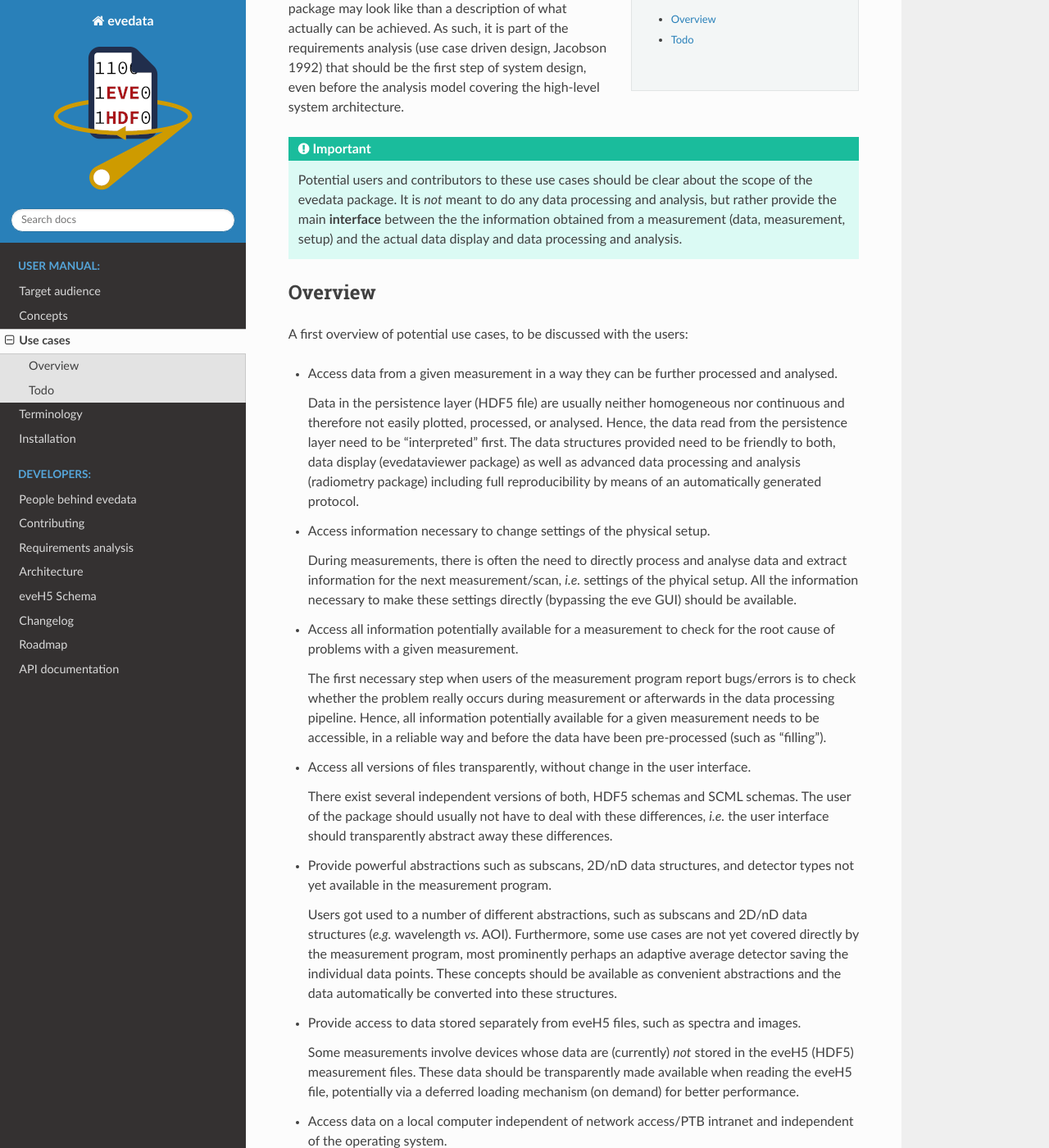
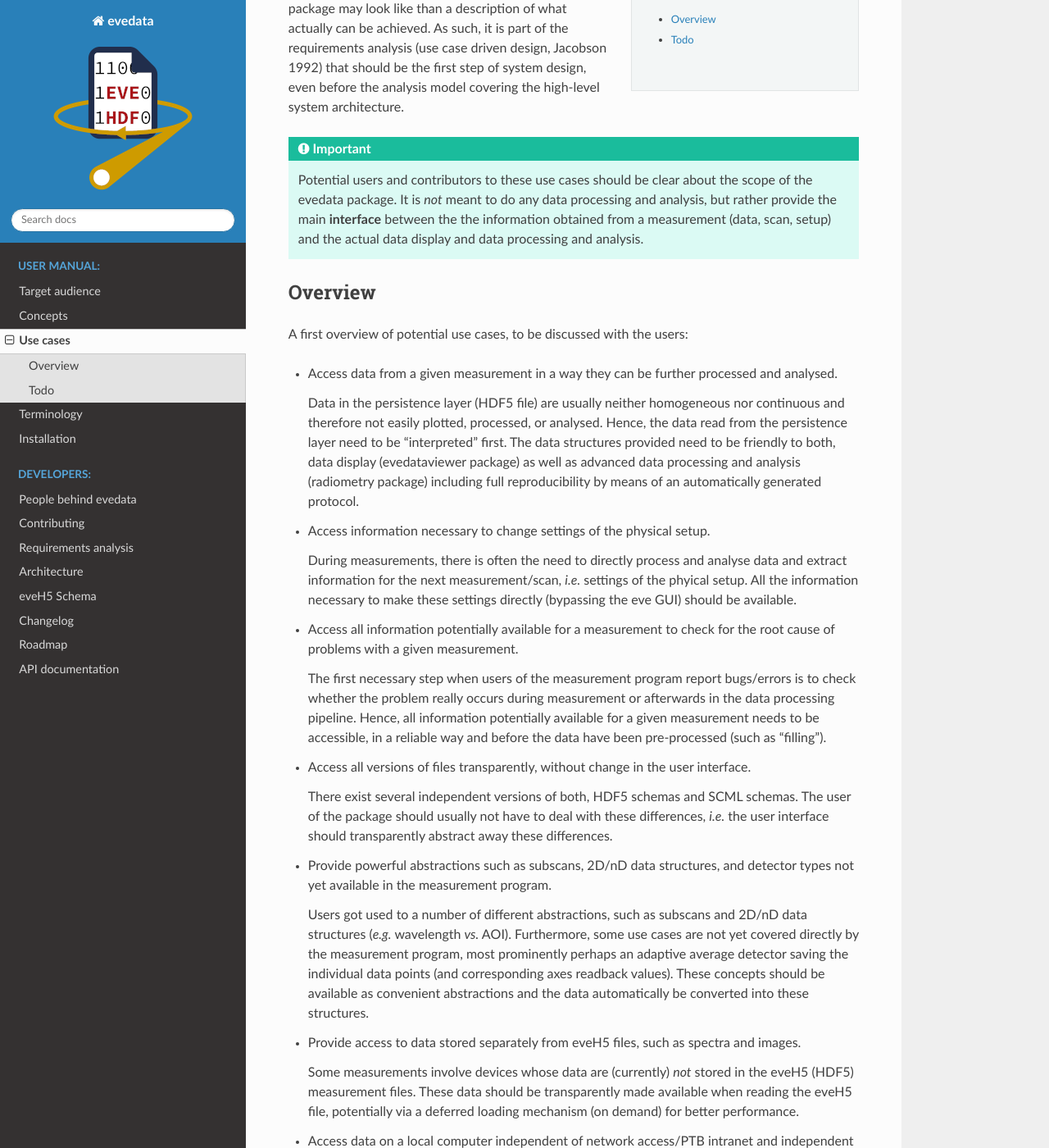
Before and after one commit to tillbiskup/evedata, a Sphinx documentation site: the page built from docs/usecases.rst, in a window 1280 px wide and 1400 px high, scrolled down 209 px. Shown: the whole window at 82% size. Built offline with Sphinx 7.4.7 and the Read the Docs theme 2.0.0, drawn with Linux system fonts in a browser that asks for light colours.

Commit message:
Cosmetic changes

```diff
--- a/docs/roadmap.rst
+++ b/docs/roadmap.rst
@@ -18,9 +18,9 @@ Before starting implementation
 For version 0.1
 ===============
 
-* Data model for user-facing dataset and eveH5 file components
+* Data model for user-facing measurement and eveH5 file components
 
-  * data model for measurement and setup (both from SCML file) may come later
+  * data model for scan and setup (both from SCML file) may come later
 
 * basic interface for packages operating on data
 
--- a/docs/usecases.rst
+++ b/docs/usecases.rst
@@ -16,7 +16,7 @@ For the time being, the following description of use cases is rather an idea how
 
 .. important::
 
-    Potential users and contributors to these use cases should be clear about the scope of the evedata package. It is *not* meant to do any data processing and analysis, but rather provide the main **interface** between the the information obtained from a measurement (data, measurement, setup) and the actual data display and data processing and analysis.
+    Potential users and contributors to these use cases should be clear about the scope of the evedata package. It is *not* meant to do any data processing and analysis, but rather provide the main **interface** between the the information obtained from a measurement (data, scan, setup) and the actual data display and data processing and analysis.
 
 
 Overview
@@ -42,7 +42,7 @@ A first overview of potential use cases, to be discussed with the users:
 
 * Provide powerful abstractions such as subscans, 2D/nD data structures, and detector types not yet available in the measurement program.
 
-  Users got used to a number of different abstractions, such as subscans and 2D/nD data structures (*e.g.* wavelength *vs.* AOI). Furthermore, some use cases are not yet covered directly by the measurement program, most prominently perhaps an adaptive average detector saving the individual data points. These concepts should be available as convenient abstractions and the data automatically be converted into these structures.
+  Users got used to a number of different abstractions, such as subscans and 2D/nD data structures (*e.g.* wavelength *vs.* AOI). Furthermore, some use cases are not yet covered directly by the measurement program, most prominently perhaps an adaptive average detector saving the individual data points (and corresponding axes readback values). These concepts should be available as convenient abstractions and the data automatically be converted into these structures.
 
 * Provide access to data stored separately from eveH5 files, such as spectra and images.
 
```
Also changed, not shown: 1 other file.
